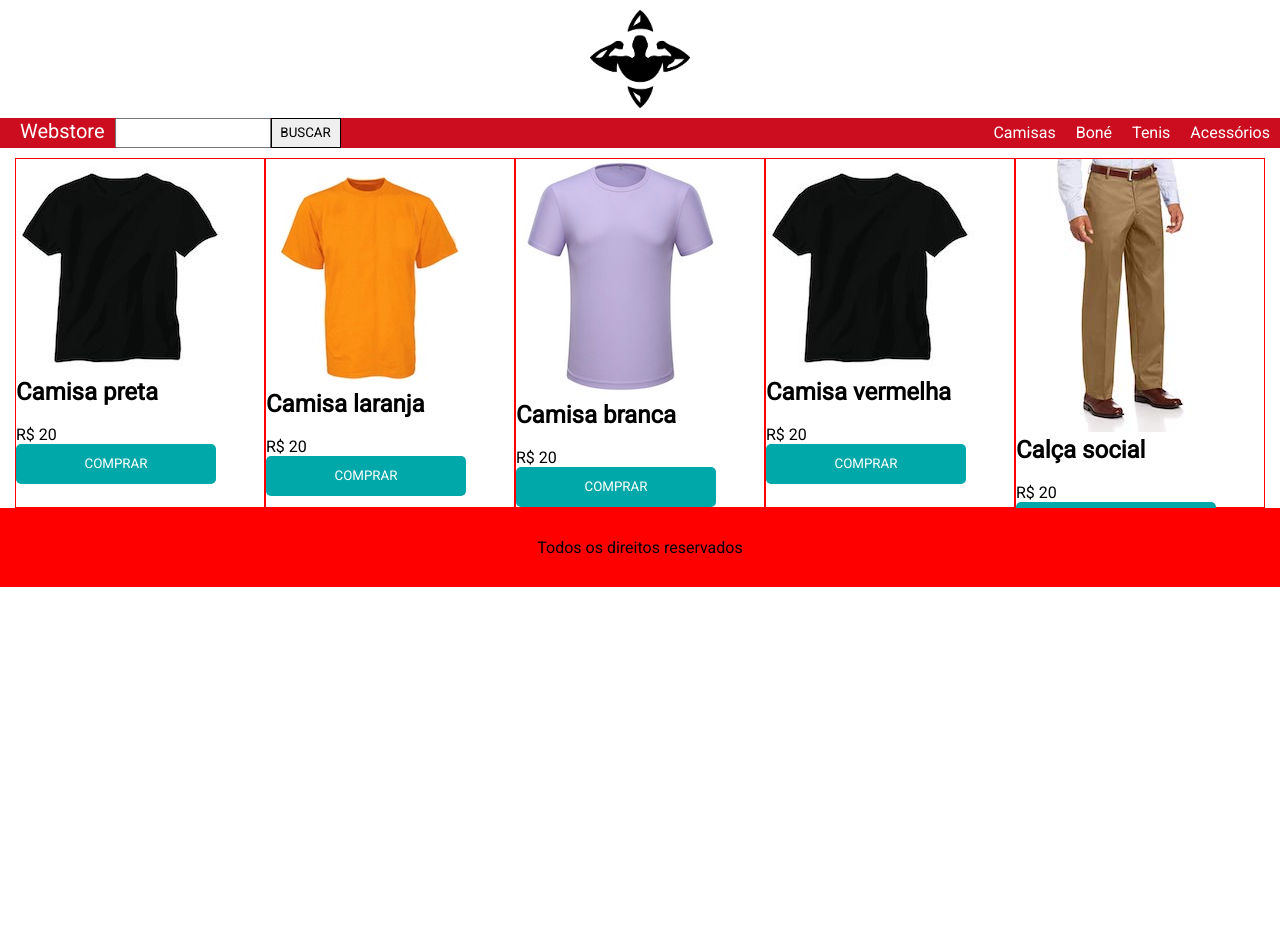
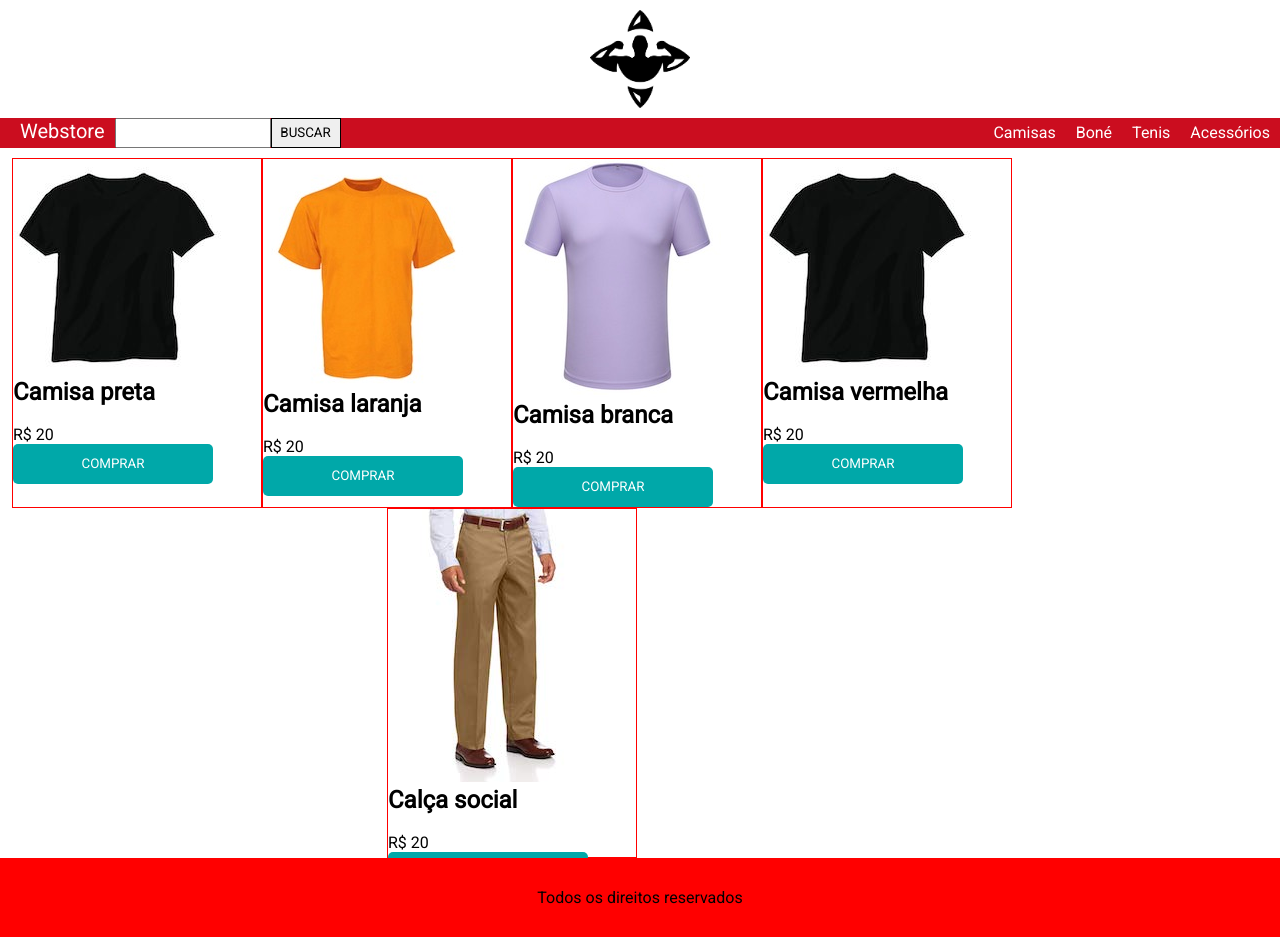
Before and after one commit to cadu4duarte/Webjump-ReactJs, a React (Vite) app: page /camisas in a window 1280 px wide. Before the commit the page ends 800 px from the top, so only its background shows below. Built offline with nearby package versions, Linux system fonts and the light colour scheme.

Commit message:
edit layout

```diff
--- a/src/pages/Camisas/camisas.jsx
+++ b/src/pages/Camisas/camisas.jsx
@@ -1,8 +1,12 @@
-import React from 'react';
+import React, {useState} from 'react';
 import {roupas} from '../../services/api'
 import "./style.css"
 
 export default function Teste() {
+
+
+
+
   return(
 
 
--- a/src/pages/Camisas/style.css
+++ b/src/pages/Camisas/style.css
@@ -3,6 +3,7 @@
   flex-wrap: wrap;
   margin-top: 10px;
   justify-content:center;
+  width: 80%;
 }
 
 .produto {
--- a/src/services/api.js
+++ b/src/services/api.js
@@ -40,5 +40,4 @@ export const roupas = [
     photo: calcasocial,
     categoria: "calça"
    }
-
 ]
```
